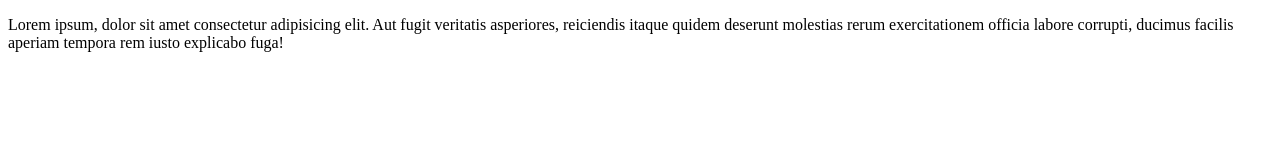
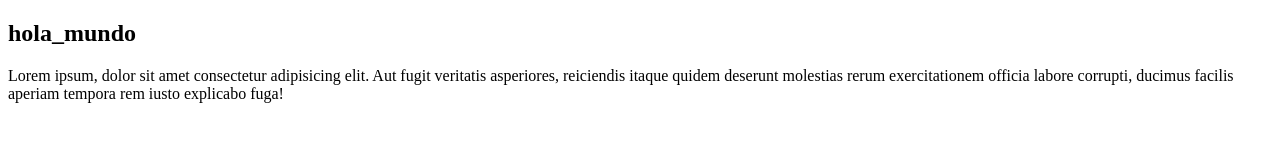
Before and after one commit to JairSamo/gittarde, a plain HTML site: page index.html in a window 1280 px wide. Drawn offline with Linux system fonts and the light colour scheme.

Commit message:
cambios-en-master

```diff
--- a/index.html
+++ b/index.html
@@ -7,6 +7,7 @@
     <title>Document</title>
 </head>
 <body>
+    <h2>hola_mundo</h2>
    <p>Lorem ipsum, dolor sit amet consectetur adipisicing elit. Aut fugit veritatis asperiores, reiciendis itaque quidem deserunt molestias rerum exercitationem officia labore corrupti, ducimus facilis aperiam tempora rem iusto explicabo fuga!</p>
 </body>
 </html>
```
